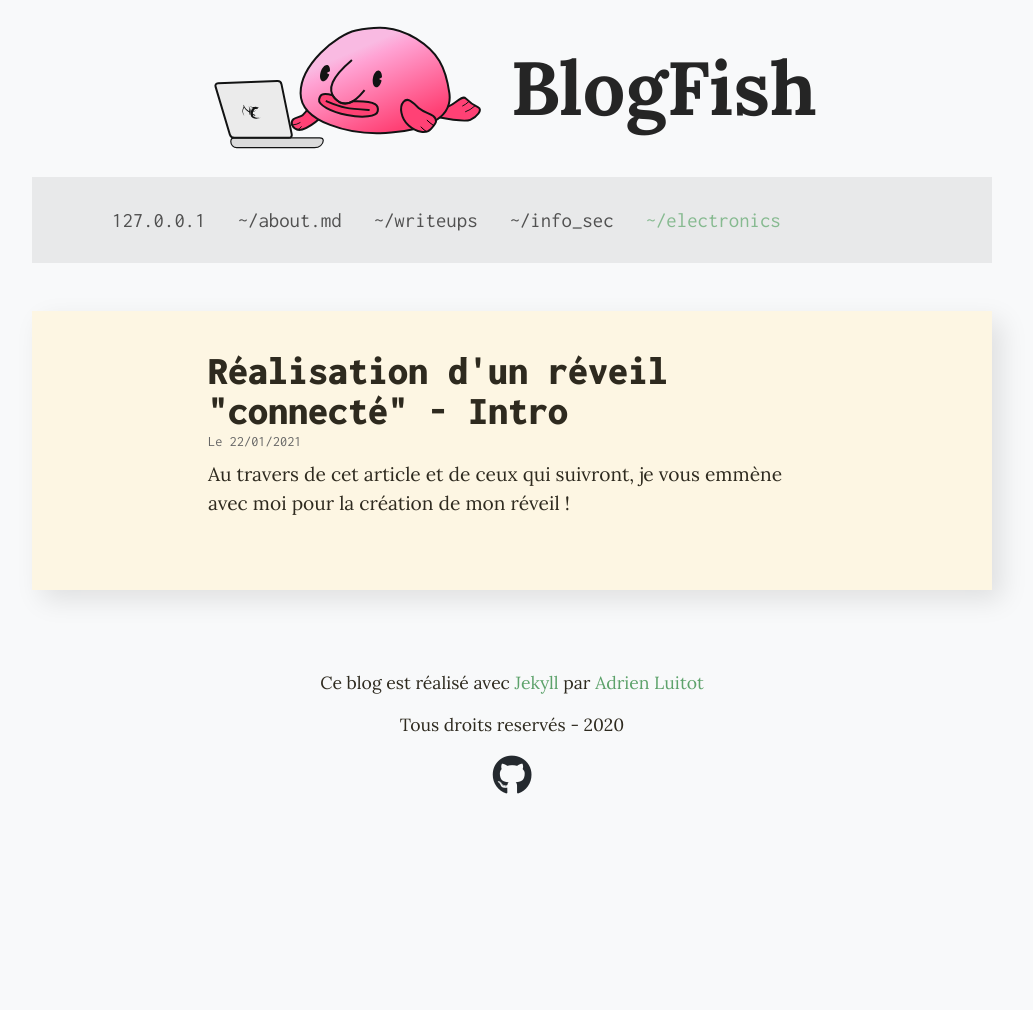
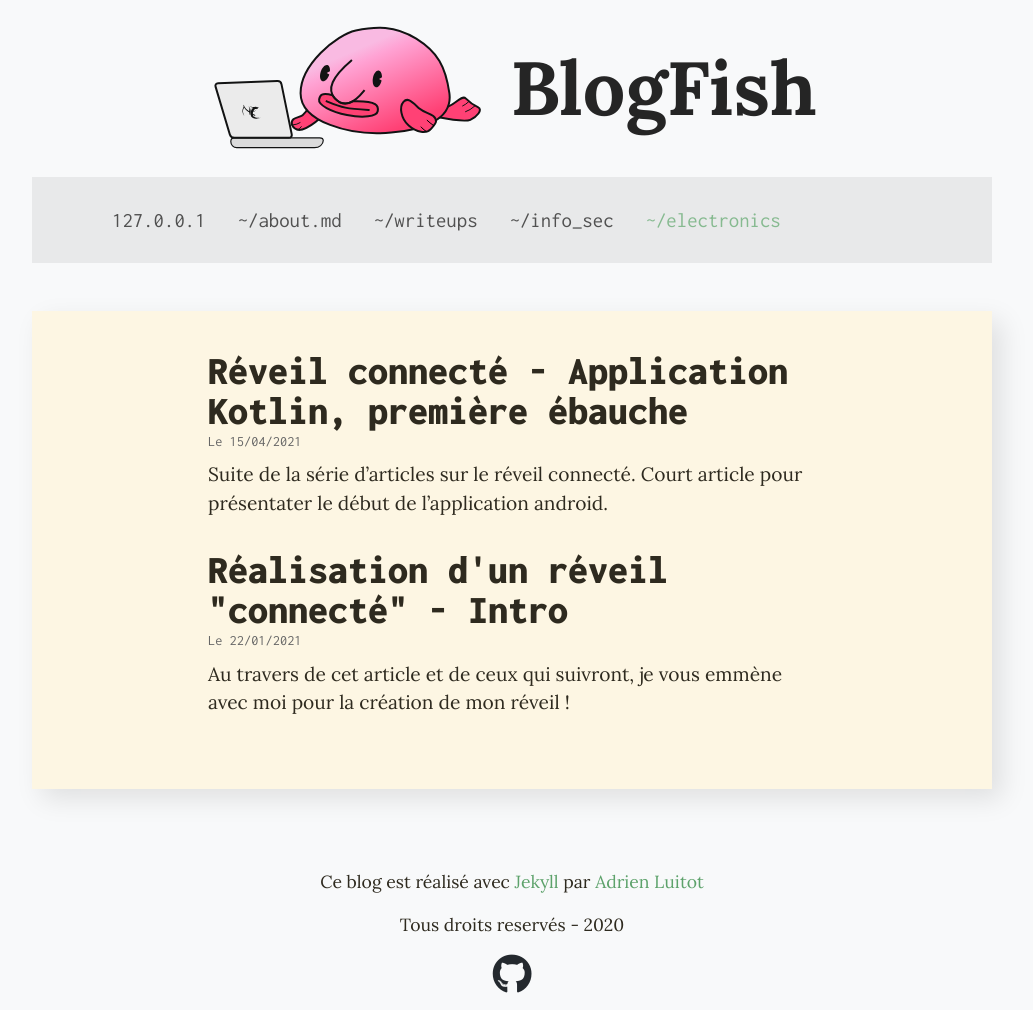
Before and after one commit to adrienluitot/blogfish, a Jekyll site: the page built from _category/electronics.md, in a window 1280 px wide. Shown: the whole page, without its empty margins (128-1161 px from the left). Built offline with Jekyll 4.4.1, drawn with Linux system fonts in a browser that asks for light colours; before the commit the page ends 900 px from its top, so only the background shows below that; some of the changed lines change nothing that is shown.

Commit message:
minor updates + new article
- minor css and js updates
- add .idea to gitignore
- new article

````diff
--- /dev/null
+++ b/_posts/2021-04-15-reveil_connecte_application_kotlin_premiere_ebauche.md
@@ -0,0 +1,71 @@
+---
+author: Adrien
+id: 5
+licence: CC-BY
+title: "Réveil connecté - Application Kotlin, première ébauche"
+categories: "Electronics"
+---
+
+Suite de la série d'articles sur le réveil connecté. Court article pour présentater le début de l'application android.
+
+## Intro
+
+Comme je l'avais dit dans le dernier article cette appli est développée pour Android avec Kotlin.  J'en avais jamais fait, du coup c'est loin d'être parfait et cet article n'est pas un cours, mais plutôt un retour d'expérience et une présentation de l'application.
+
+## Création de l'appli
+
+La norme pour une appli Android c'est d'utiliser Android Studio, je sais pas si on a vraiment le choix. Je pense qu'on peut tout faire avec des IDE moins adaptés, comme VScodium ou Atom, mais on perdrait les imports automatiques, les suggestions avancées et surtout le visualisateur de layout qui permet de "développer" beaucoup plus vite !
+
+![Android Studio New Project](/assets/images/5_1_android_studio_new_project.webp)
+
+Je suis parti d'une "*Basic Activity*", au final je crois que que j'ai quasiment tout remplacé donc c'était pas forcément très utile. D'ailleurs, je pense que pour apprendre, c'est mieux de partir d'un projet vide, ça permet de mieux appréhender les différents éléments d'Android et de Kotlin.
+
+## Design de l'appli
+
+Comme je fais pour la plupart de mes projets, j'ai pris un crayon et une feuille de papier et j'ai posé un design rapide de l'appli. En réalité la plupart du temps lorsque je fais ça, je finis par peu suivre le design, je ne regarde même pas ma feuille pendant le développement. Mais ça me débloque, ça me donne un fil conducteur et j'ai toujours en tête le principal.
+
+De toute façon je me suis beaucoup basé sur l'appli *Clock* de mon téléphone, je voulais quasiment faire la même chose. Au final, surtout pour des soucis de simplicité, je suis parti sur des choses légèrement différentes, et c'est pas plus mal ! :D
+
+D'ailleurs, en regardant ma feuille je viens de me rendre compte que j'ai oublié une feature dans ce que j'ai développé pour le moment !
+
+[![Clock Gun Illustration](/assets/images/5_2_clock_gun_illustration.jpg)](https://www.oldbookillustrations.com/illustrations/fooling-gun/){:class="image-link" style="width: 50%; margin: 0 25%;"}
+
+## Apprentissage
+
+Pour mon "apprentissage" ça s'est fait en plusieurs étapes. Au début j'ai voulu "faire les choses bien", je voulais apprendre correctement, suivre un tuto complet. Et pour ça quoi de mieux qu'un [tuto officiel de Google](https://developer.android.com/courses/android-basics-kotlin/course) ? Bon... c'était bien, j'ai appris certains trucs, mais en fait je ne suis pas assez patient et j'allais trop lentement. ^^
+
+Du coup je suis parti sur YouTube, je me demandais ce que je voulais pour mon appli, puis je le recherchais sur YouTube, donc élément par élement. J'ai d'abord commencé par le système de *tabs*, une [vidéo de Code Palace](https://www.youtube.com/watch?v=ZxK7GomWRP8) m'a beaucoup aidé. Elle m'a pas seulement pour ce système, mais aussi pour mieux comprendre le fonctionnement général de Kotlin et d'Android Studio.
+
+J'ai également directement fait des recherches sur internet et suivi quelques blogs, j'ai pas les liens, mais je suis pas sûr que ce soit du plus grand intérêt de les partager. Il y a une pléthore de tutoriels sur internet, vous trouverez bien ce qu'il vous faut !
+
+Bien sûr, j'ai également utilisé *el famoso* Stack Overflow qui m'a beaucoup aidé, notamment pour les différents bugs.
+
+## Conception
+
+Le cœur graphique de l'appli est divisé en deux parties : d'abord la liste des alarmes avec la modification et l'ajout de ces dernières, puis la configuration plus générale du réveil qui contiendra la modification de l'heure, le volume...
+
+![Applicaiton First Page](/assets/images/5_3_alarms_list.webp){:style="width: 50%; margin: 0 25%;"}
+
+Les couleurs seront peut-être revues notamment le cyan, mais j'aime bien le violet et c'était une couleur de base donc ça, ça restera sûrement.
+
+Cliquer sur une alarme ouvre une popup qui permet de la modifier, je suis pas ultra satisfait de la popup pour le moment, mais ça fonctionne bien. Il manque encore une partie pour la sélection de la musique de l'alarme et un moyen pour supprimer les alarmes.
+
+![Application Edit Pop Up](/assets/images/5_4_alarm_popup.webp){:style="width: 35%; margin: 0 32.5%;"}
+
+Il faut que je réfléchisse à un moyen de sauvegarder tout ça, et aussi à un moyen de sélectionner les musiques et d'upload le tout sur l'ESP. Le soucis c'est que je n'ai encore rien commencé niveau hardware, mais ça ne saurait tardé !
+
+Cependant j'ai déjà réfléchi au parsing et au découpage des données d'une alarme :
+
+```
+| heure  | minute |  jours |    nom    |   0x0  |  id_music |end_text|
++--------+--------+--------+--- ... ---+--------+--- ... ---+--------+
+|000bbbbb|00bbbbbb|?bbbbbbb|bbb ... bbb|00000000|bbb ... bbb|00011100|
+```
+
+C'est le tableau qui explique le parsing dans l'eeprom de l'ESP, mais je garde la même structure pour le code de l'appli. Je pense que le tableau se suffit à lui-même, mais les `b` indique que ça sera un bit de donnée, les `0` et `1` définissent des bits à valeur fixée et les `?` des valeurs quelconques. L'octet `end_text` ne servira pas vraiment dans l'appli, mais sera utilisé pour séparer les alarmes dans l'eeprom. Il faudrait ajouter des octets pour d'autres settings, notamment si l'alarme est activée ou non. J'aimerais aussi faire un système pour des alarmes "one shot", qui ne serviraient qu'un seul jour, puis qui seraient supprimées ou désactivées. Ça impliquerait un système de gestion des jours de l'année.
+
+## Conclusion
+
+Malgré le temps que j'ai mis pour le sortir (oups), cet article est assez court et sert uniquement de présentation. J'ai déjà fait quelques modifications sur l'appli et gribouillé quelques design, mais je garde ça pour un autre article. Le prochain sera sûrement sur la partie électronique, avant de revenir sur l'appli un peu plus tard (si possible avant 2022 xD).
+
+En attendant, si vous avez des questions, des conseils, des corrections ou que vous voulez simplement discuter n'hésitez pas à me joindre sur discord : `{{ site.data.globals.discordtag }}`
--- a/_sass/main.scss
+++ b/_sass/main.scss
@@ -113,10 +113,11 @@ body {
     }
 }
 @media (min-width: 2000px) {
-    .blog-container {
-        max-width: 1140px;
+    .container {
+      max-width: 960px;
     }
 }
+
 
 .blog-container {
     width: 100%;
@@ -129,17 +130,17 @@ body {
         max-width: 540px;
     }
 }
-
 @media (min-width: 768px) {
     .blog-container {
         max-width: 720px;
     }
 }
 @media (min-width: 2000px) {
-    .container {
-      max-width: 960px;
+    .blog-container {
+        max-width: 1140px;
     }
 }
+
 
 a {
     outline: none !important;
@@ -164,6 +165,14 @@ a {
             font-size: .67rem;
             margin-left: 2px;
             vertical-align: top;
+        }
+
+        &.image-link {
+            display: inline-block;
+
+            &:after {
+                position: absolute;
+            }
         }
     }
 }
--- a/assets/js/script.js
+++ b/assets/js/script.js
@@ -1,7 +1,9 @@
+const nbCollapse = document.getElementById("main-navbar");
+const nbCollapseHeight = document.getElementById("main-navbar").style;
+
+
 document.getElementById("navbar-toggler").addEventListener("click", (e) => {
-   let nbCollapse = document.getElementById("main-navbar");
    if(nbCollapse.classList.contains("show")) {
-        nbCollapse.classList.remove("collapse");
         nbCollapse.classList.remove("show");
 
         nbCollapse.classList.add("collapsing");
@@ -19,7 +21,6 @@ document.getElementById("navbar-toggler").addEventListener("click", (e) => {
 
         setTimeout(() => {
             nbCollapse.classList.remove("collapsing");
-            nbCollapse.classList.add("collapse");
             nbCollapse.classList.add("show");
         }, 360);
    }
@@ -27,7 +28,6 @@ document.getElementById("navbar-toggler").addEventListener("click", (e) => {
 
 window.addEventListener('resize', (e) => {
     if(document.getElementsByTagName("body")[0].clientWidth >= 768) {
-        let nbCollapseHeight = document.getElementById("main-navbar").style;
         if(nbCollapseHeight.height) {
             nbCollapseHeight.removeProperty('height');
         }
````
Also changed, not shown: assets/images/5_1_android_studio_new_project.webp (added), assets/images/5_2_clock_gun_illustration.jpg (added), assets/images/5_3_alarms_list.webp (added), assets/images/5_4_alarm_popup.webp (added), 1 other file.
